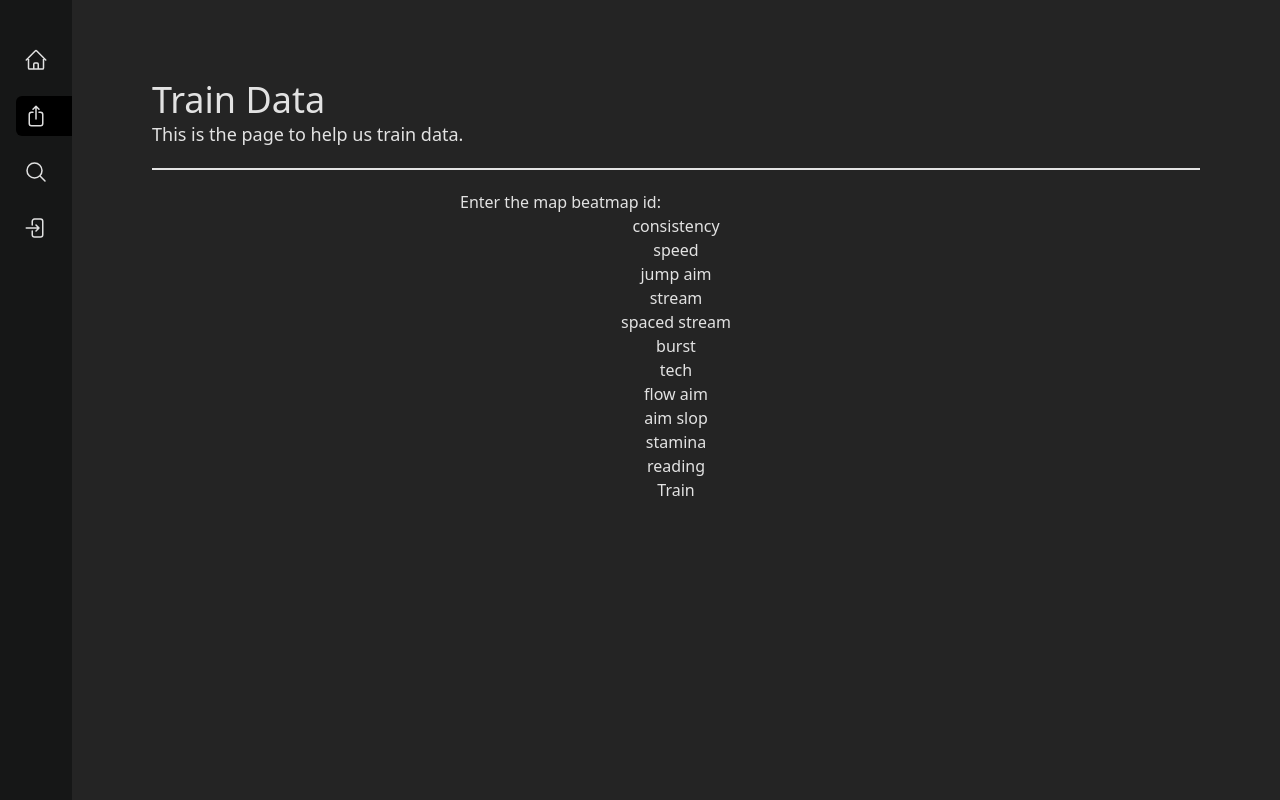
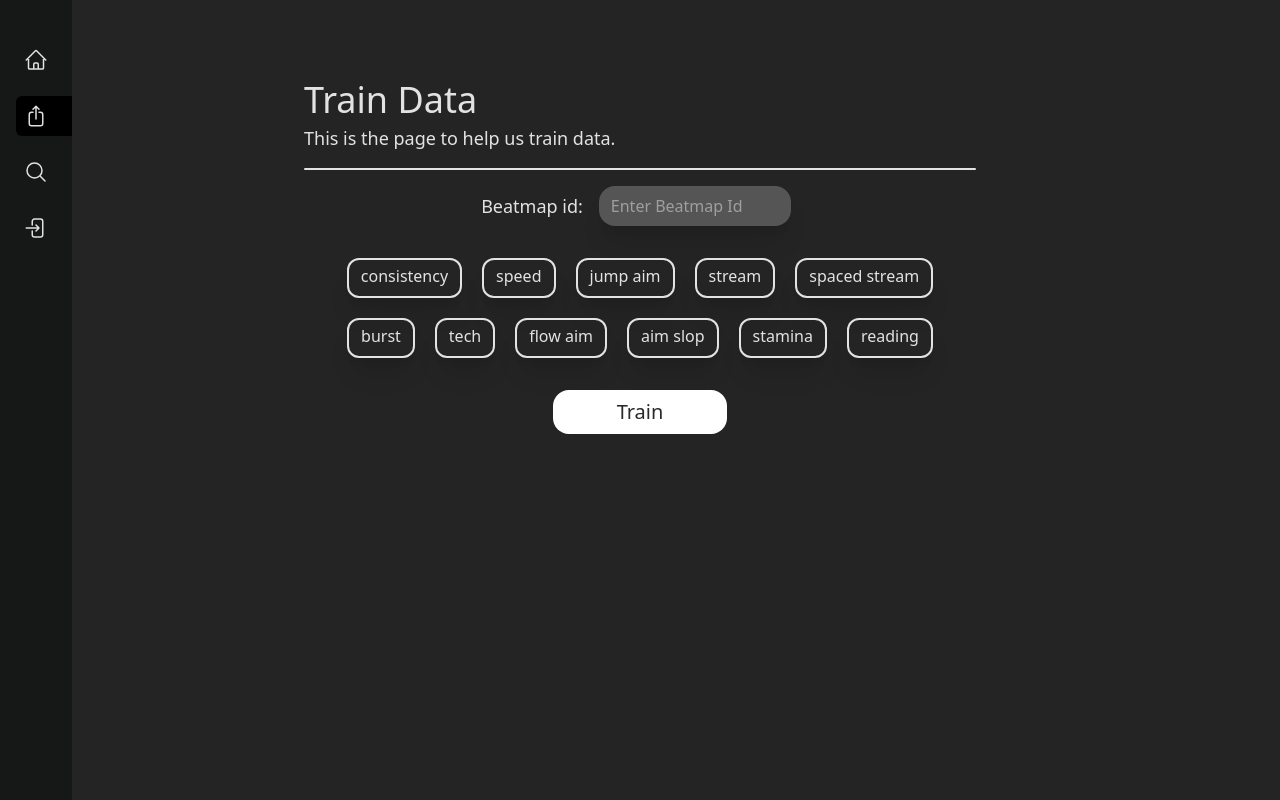
Before and after one commit to KyanLiu/osu-map-classification, a React (Vite) app in the folder client/: page /train in a window 1280 px wide. Built offline with nearby package versions, Linux system fonts and the light colour scheme; no server answers.

Commit message:
finish style train data page

```diff
--- a/client/src/App.tsx
+++ b/client/src/App.tsx
@@ -18,11 +18,11 @@ function App() {
             <div className='hidden sm:block fixed top-0 h-screen w-18'>
               <Navbar />
             </div>
-            <div className='sm:hidden fixed right-5 top-5'>
+            <div className='sm:hidden fixed right-5 top-5 z-20'>
               <Dropdown />
             </div>
           </div>
-          <div className='grow px-20 sm:ml-18 pt-20'>
+          <div className='px-20 sm:ml-18 lg:mx-auto py-20 max-w-5xl'>
             <Routes>
               <Route path="/" element={<Home/>}></Route>
               <Route path="/search" element={<Search/>}></Route>
--- a/client/src/components/Dropdown.tsx
+++ b/client/src/components/Dropdown.tsx
@@ -4,10 +4,9 @@ import { NavLink } from 'react-router-dom';
 const Dropdown = () => {
   const [dropdown, setDropdown] = useState<boolean>(false);
 
-
   return (
     <div>
-      <button className='w-14 h-14 hover:scale-95 active:scale-85 duration-200 z-10 relative' onClick={() => setDropdown(!dropdown)}>
+      <button className='cursor-pointer w-14 h-14 hover:scale-95 active:scale-85 duration-200 z-40 relative' onClick={() => setDropdown(!dropdown)} >
         {
           dropdown ? (
             <svg xmlns="http://www.w3.org/2000/svg" fill="none" viewBox="0 0 24 24" strokeWidth={1.5} stroke="black" className="size-14">
@@ -22,7 +21,7 @@ const Dropdown = () => {
       </button>
       {
         dropdown && (
-          <div className='fixed top-0 left-0 right-0 bottom-0 bg-gray-200 text-black flex flex-col gap-5 justify-center items-center'>
+          <div className='fixed top-0 left-0 right-0 bottom-0 z-30 bg-gray-200 text-black flex flex-col gap-5 justify-center items-center' >
             <NavLink to="/" onClick={() => setDropdown(false)} className={({ isActive }) => `text-lg ${ isActive ? 'underline' :  ''}`}>Home</NavLink>
             <NavLink to="/train" onClick={() => setDropdown(false)} className={({ isActive }) => `text-lg ${ isActive ? 'underline' :  ''}`}>Train</NavLink>
             <NavLink to="/search" onClick={() => setDropdown(false)} className={({ isActive }) => `text-lg ${ isActive ? 'underline' :  ''}`}>Search</NavLink>
--- a/client/src/components/MapClassButton.tsx
+++ b/client/src/components/MapClassButton.tsx
@@ -14,10 +14,11 @@ const MapClassButton = ({ tag, tagPick, all_tags }: { tag: Tag; all_tags: string
   }, [all_tags])
 
   return (
-    <div>
-      <button type="button" onClick={pressedButton} className={selected ? 'tagSelect' : ''}>
-        {tag}
-      </button>
+    <div
+      className={`select-none border-2 rounded-xl px-3 pt-1 pb-2 shadow-xl hover:scale-95 duration-200 cursor-pointer active:scale-85  ${selected ? 'text-black bg-white border-2 border-gray-200' : ''}`}
+      onClick={pressedButton}
+    >
+      <p>{tag}</p>
     </div>
   )
 }
--- a/client/src/index.css
+++ b/client/src/index.css
@@ -14,3 +14,18 @@
   -webkit-font-smoothing: antialiased;
   -moz-osx-font-smoothing: grayscale;
 }
+
+.fade-in {
+  animation: fadeIn 1s ease-in-out;
+}
+@keyframes fadeIn {
+  from { opacity: 0; }
+  to { opacity: 1; }
+}
+.fade-out {
+  animation: fadeOut 1s ease-in-out;
+}
+@keyframes fadeIn {
+  from { opacity: 1; }
+  to { opacity: 0; }
+}
--- a/client/src/pages/TrainData.tsx
+++ b/client/src/pages/TrainData.tsx
@@ -1,4 +1,4 @@
-import { useState } from 'react'
+import { useState, useEffect } from 'react'
 import api from '../api/api.ts';
 import { mapTag } from '../constants/mapTags.ts';
 import MapClassButton from '../components/MapClassButton.tsx';
@@ -7,27 +7,31 @@ import MapClassButton from '../components/MapClassButton.tsx';
 const TrainData = () => {
   const [beatmapId, setBeatmapId] = useState<number | ''>('')
   const [tags, setTags] = useState<string[]>([]);
-
+  const [load, setLoad] = useState<boolean>(false);
+  const [error, setError ] = useState<number>(2);
 
   const submitTrainData = async (event: React.FormEvent<HTMLFormElement>) => {
     event.preventDefault();
     try {
       console.log({beatmapId: beatmapId, tags: tags})
-      const res = await api.post('/api/create-submissions', {beatmapId: beatmapId, tags: tags});
-      alert(`The beatmap ${beatmapId} has been added to the processing stage.`)
-      // tags should be reset
-      setTags([]);
-      setBeatmapId('')
+      const checkRes = await api.get(`/api/validate-id/${beatmapId}`);
+      const checkBeatMapId = checkRes.data.valid;
+      setError(checkBeatMapId);
+      if(checkBeatMapId == 2){
+        const res = await api.post('/api/create-submissions', {beatmapId: beatmapId, tags: tags});
+        //alert(`The beatmap ${beatmapId} has been added to the processing stage.`)
+        setLoad(true);
+        // tags should be reset
+        setTags([]);
+        setBeatmapId('')
+      }
     }
     catch(error) {
       console.log("There was an error processing the beatmap with Id:", beatmapId);
     }
-
   }
 
-  // there should be some type of beatmap validation process
-
-  const handleTagSelection = (tag: string) => {
+  const handleTagSelection = (tag: string): void => {
     if (tags.includes(tag)) {
       setTags(tags.filter(t => t != tag));
     } else {
@@ -35,21 +39,57 @@ const TrainData = () => {
     }
   }
 
+  useEffect(() => {
+    if(load){
+      setTimeout(() => {
+        setLoad(false);
+      }, 5000)
+    }
+  }, [load])
+
   return (
     <div>
       <h1 className='text-left text-4xl'>Train Data</h1>
-      <p className='text-left text-lg '>This is the page to help us train data.</p>
-      <div className='border-b-2 my-5'></div>
-      <form onSubmit={submitTrainData}>
-        <label>Enter the map beatmap id:
-          <input type="number" required value={beatmapId} onChange={(event) => setBeatmapId(Number(event.target.value))} />
-        </label>
-        <div>
+      <p className='text-left text-lg mt-1'>This is the page to help us train data.</p>
+      <div className='border-b-2 my-4 rounded-xl'></div>
+      <form onSubmit={submitTrainData} noValidate >
+        <div className='flex flex-col sm:flex-row justify-center items-center gap-2'>
+          <p className='text-lg'>Beatmap id:</p>
+          <div className='w-52 relative'>
+            <input
+              type="text" required value={beatmapId}
+              className={`bg-[#555555] rounded-2xl w-48 px-3 py-2 text-center sm:text-left focus:outline-none focus:placeholder-transparent focus:scale-103 duration-100 shadow-xl
+                        ${error != 2 ? 'border border-red-500 ' : ''}`}
+              placeholder="Enter Beatmap Id"
+              onChange={(event) => {
+                setError(2);
+                const digit = event.target.value.replace(/[^0-9]/g, '');
+                setBeatmapId(digit == '' ? '' : Number(digit));
+              }}/>
+            {beatmapId && (
+              <div className='absolute right-4 top-2'>
+                <button type="button" className='cursor-pointer active:scale-95' onClick={() => {setBeatmapId(''); setError(2);}} >
+                  <svg xmlns="http://www.w3.org/2000/svg" fill="none" viewBox="0 0 24 24" strokeWidth={1.5} stroke="currentColor" className="size-6">
+                    <path strokeLinecap="round" strokeLinejoin="round" d="M6 18 18 6M6 6l12 12" />
+                  </svg>
+                </button>
+              </div>
+            )}
+          </div>
+          {error != 2 && (
+            <span className='text-red-500'>{error == 0 ? 'Please enter a valid beatmap Id' : 'Please enter a valid osu standard beatmap Id'}</span>
+          )}
+        </div>
+        <div className='max-w-2xl flex flex-wrap justify-center my-8 gap-5'>
           {mapTag.map((tag) => (
             <MapClassButton key={tag} tag={tag} all_tags={tags} tagPick={handleTagSelection}  />))}
         </div>
-        <button type="submit">Train</button>
+        <button type="submit" className='cursor-pointer rounded-2xl bg-white px-16 py-2 text-xl text-[#2a2a2a] hover:shadow-2xl hover:-translate-y-1 active:scale-85 duration-200'>Train</button>
       </form>
+      <div className={`flex p-2 justify-center items-center fixed right-1 bottom-16 max-w-md w-1/2 h-20 bg-white text-black rounded-l-sm ease-in-out duration-1000
+                      ${load ? 'translate-x-0' : 'translate-x-[120%]'}`}>
+        <p>Data has been processed. Thanks</p>
+      </div>
     </div>
   )
 }
```
